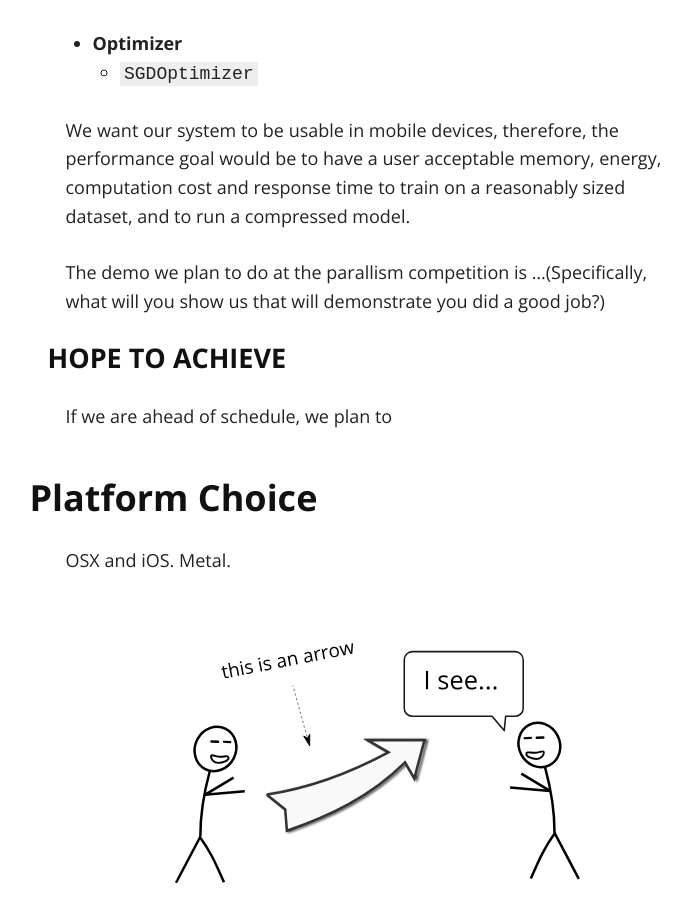
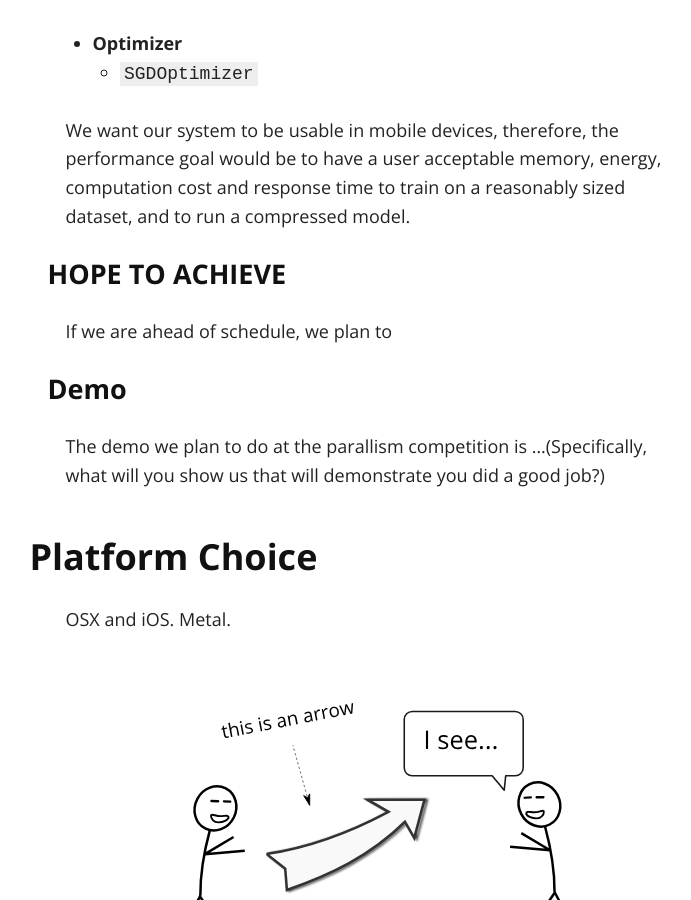
Before and after one commit to codinfox/espresso, a Jekyll site: the page built from index.md, in a window 1280 px wide and 900 px high, scrolled down 3110 px. Shown: the whole window, without its empty margins (262-953 px from the left). Built offline with Jekyll 4.4.1, drawn with Linux system fonts in a browser that asks for light colours; nearby versions of some CDN libraries.

Commit message:
Seperated the demo part

```diff
--- a/index.md
+++ b/index.md
@@ -69,11 +69,12 @@ To achieve this, we will implement
 
 We want our system to be usable in mobile devices, therefore, the performance goal would be to have a user acceptable memory, energy, computation cost and response time to train on a reasonably sized dataset, and to run a compressed model.
 
-The demo we plan to do at the parallism competition is ...(Specifically, what will you show us that will demonstrate you did a good job?)
-
 #### HOPE TO ACHIEVE
 
 If we are ahead of schedule, we plan to
+
+#### Demo
+The demo we plan to do at the parallism competition is ...(Specifically, what will you show us that will demonstrate you did a good job?)
 
 ### Platform Choice
 
```
